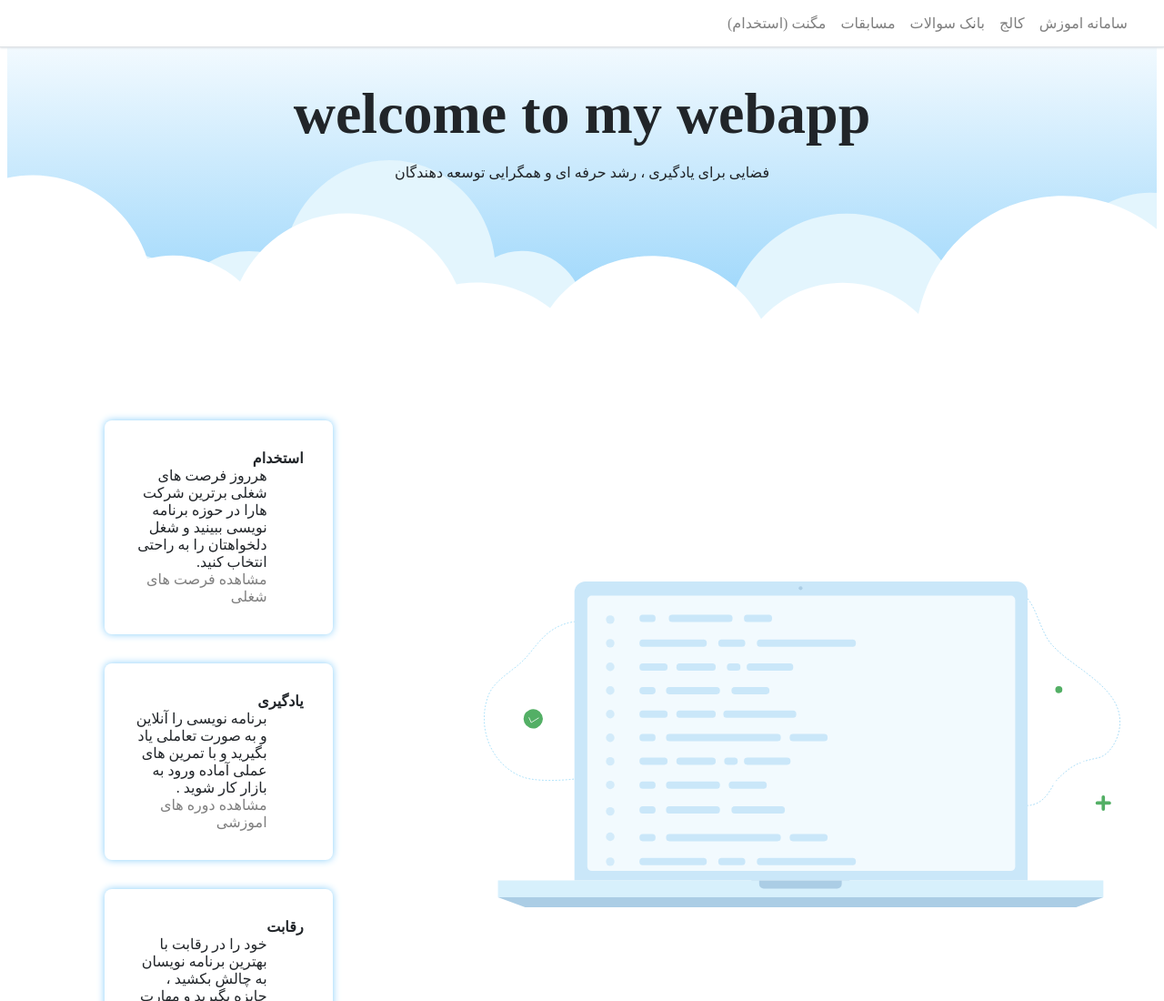
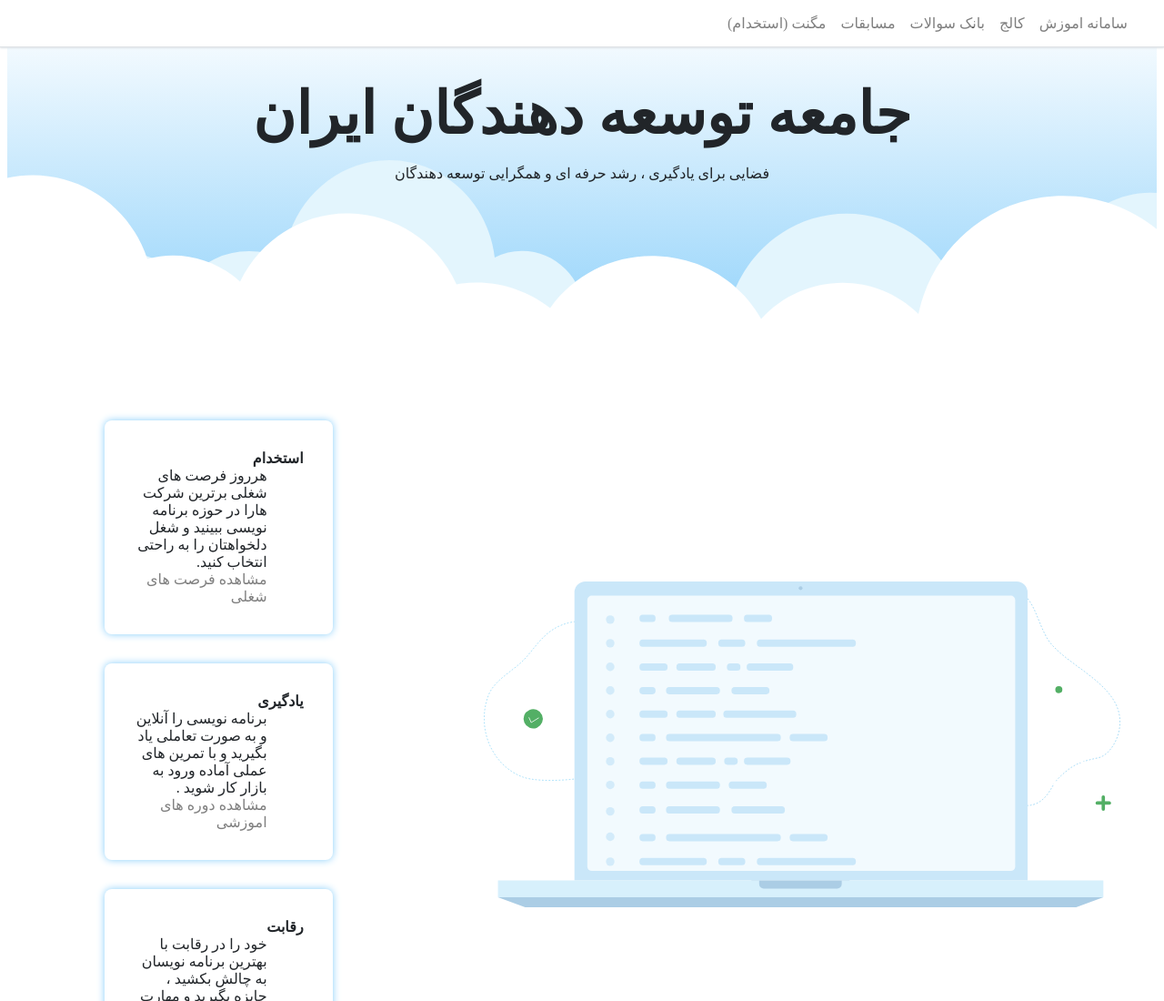
Before and after one commit to foloram/web-app, a plain HTML site: page index.html in a window 1280 px wide. Shown: the top 1100 px of the page at 91% size. Drawn offline with Linux system fonts and the light colour scheme; a small style sheet from the web is missing.

Commit message:
change the header name

```diff
--- a/index.html
+++ b/index.html
@@ -34,7 +34,7 @@
           </li>
         </ul>
       </nav>
-      <h1>welcome to my webapp</h1>
+      <h1>جامعه توسعه دهندگان ایران</h1>
       <h2>فضایی برای یادگیری ، رشد حرفه ای و همگرایی توسعه دهندگان</h2>
     </header>
     <main>
```
